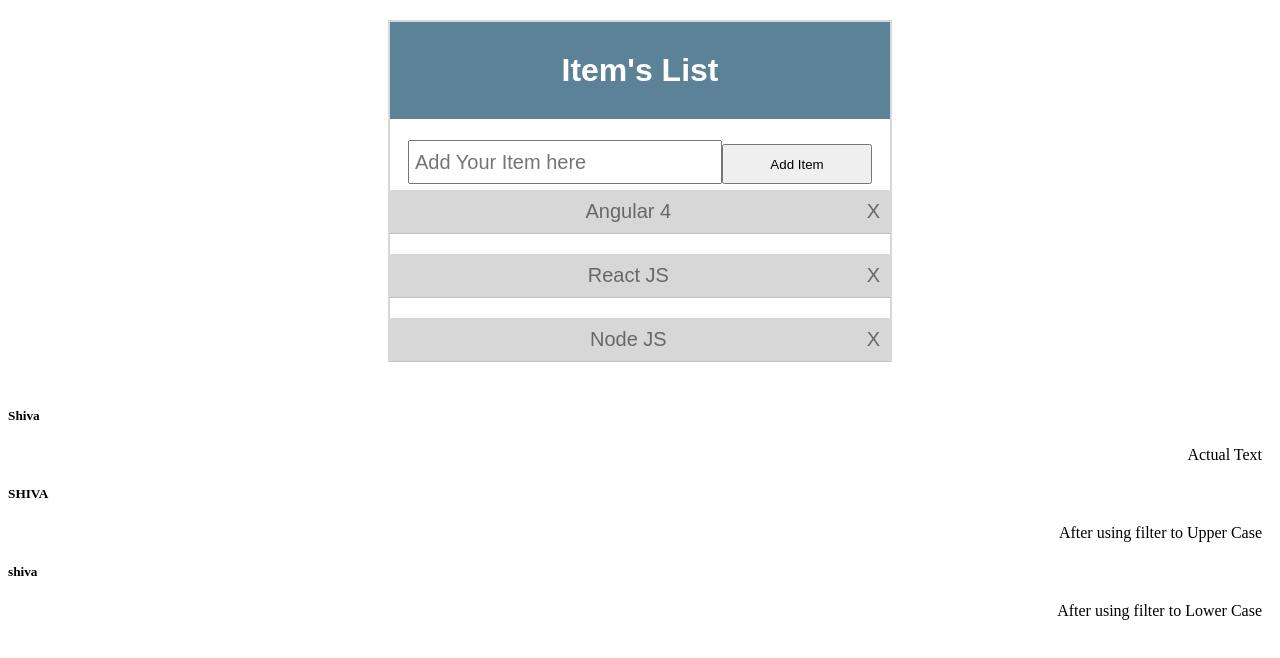
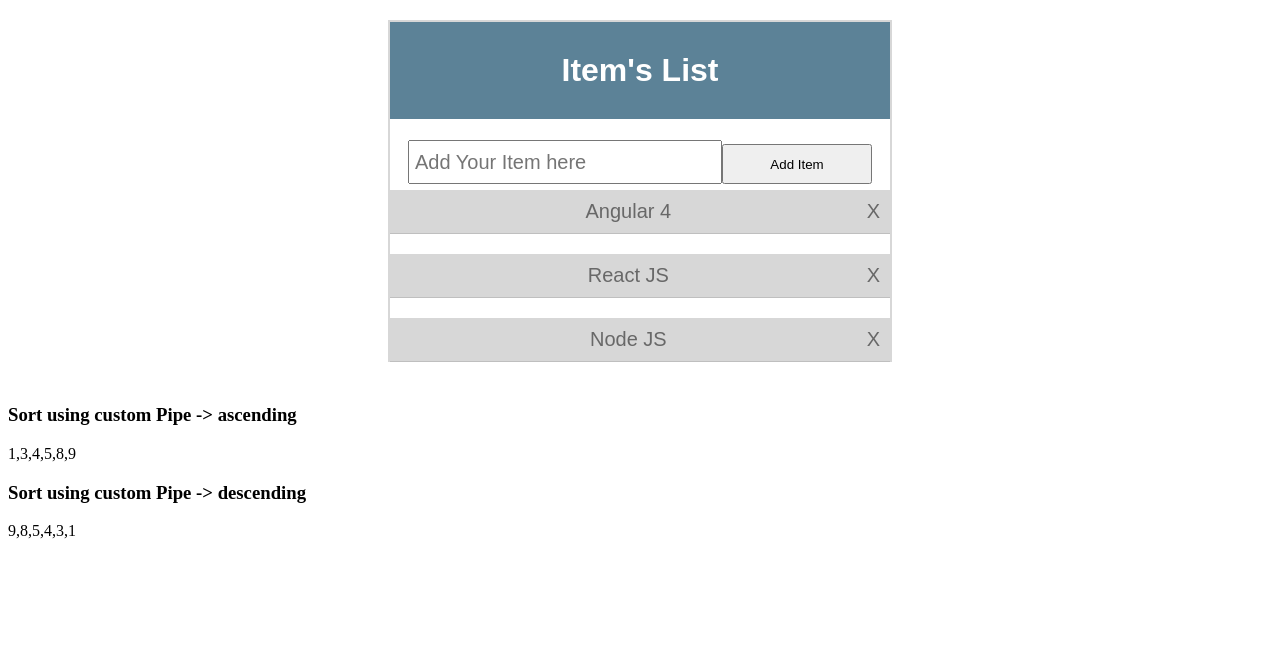
Before and after one commit to kemparaj565/Angular4_Test_Project, an Angular app: page / in a window 1280 px wide. Shown: the top 658 px of the page. Built offline with nearby package versions, Linux system fonts and the light colour scheme.

Commit message:
Filter and Custom Filters

```diff
--- a/src/app/app.component.html
+++ b/src/app/app.component.html
@@ -65,10 +65,37 @@
 
 <br>
 
-<!--Using Pipes-->
+<!--Using Pipes & Built In Pipes-->
 
-<h5>{{myName}}</h5><span>Actual Text</span>
+<!-- <h5>{{myName}}</h5><span>Actual Text</span>
 <br>
 <h5>{{myName | uppercase}}</h5><span> After using filter to Upper Case</span>
 <br>
 <h5>{{myName | lowercase}}</h5><span> After using filter to Lower Case</span>
+
+
+
+<br>
+
+<h3>{{day}}</h3>
+
+<br>
+
+<h3>{{day | date}}</h3>
+<br>
+
+<h3>{{day | date : 'shortDate'}}</h3>
+<br>
+<h3>{{day | date : 'fullDate'}}</h3>
+<br>
+<h3>{{day | date : 'fullDate' | uppercase}}</h3>
+ -->
+
+
+ <!-- Custom Pipe -->
+
+<h3>Sort using custom Pipe -> ascending</h3>
+ {{arrs | sort:'ascending'}}
+<br>
+<h3>Sort using custom Pipe -> descending</h3>
+{{ arrs | sort: 'descending'}}
--- a/src/app/app.component.ts
+++ b/src/app/app.component.ts
@@ -37,4 +37,9 @@
   popItem=function(index){
     this.item.splice(index,1); //Remove element at index & remove 1 element only
   }
+
+  day= new Date(2017,4,6);
+
+  arrs=[3,1,5,9,4,8];
+
 }
--- a/src/app/app.module.ts
+++ b/src/app/app.module.ts
@@ -9,12 +9,16 @@
 import { ProductComponent } from './product/product.component';
 import { MembersComponent } from './members/members.component';
 
+import { SortPipe } from './app.sortpipe';
+
 @NgModule({
   declarations: [
+    SortPipe,
     AppComponent,
     MyComponentComponent,
     ProductComponent,
     MembersComponent
+
   ],
   imports: [
     BrowserModule,
--- /dev/null
+++ b/src/app/app.sortpipe.ts
@@ -0,0 +1,20 @@
+import {Pipe,PipeTransform} from '@angular/core';
+
+
+@Pipe
+({
+	name: 'sort'
+})
+
+export class SortPipe implements PipeTransform{
+
+	transform(value : any[], args: string): any{
+
+		if(args === 'ascending'){
+			return value.sort();
+		}
+		else if(args === 'descending'){
+			return value.sort().reverse();
+		}
+	}
+}
```
